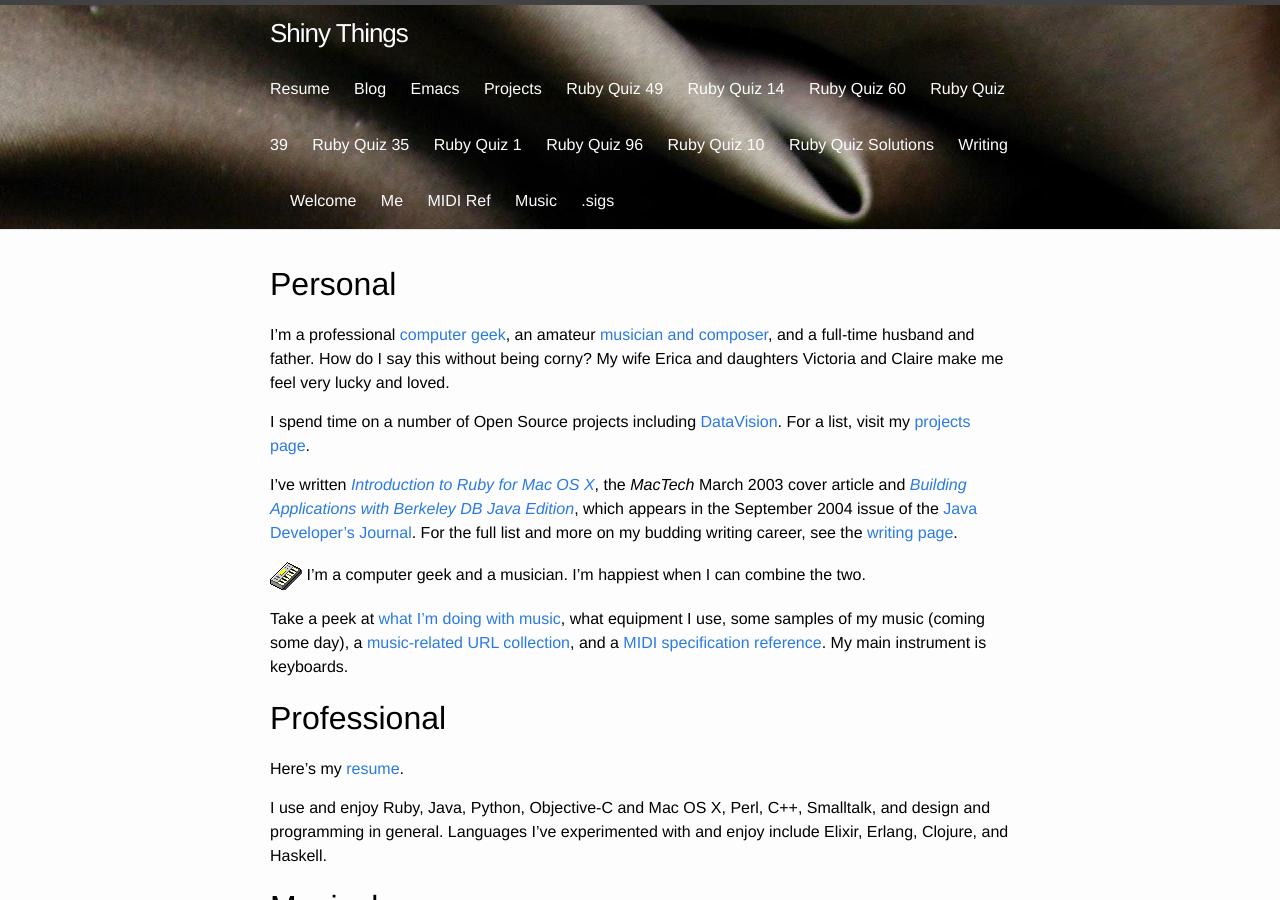
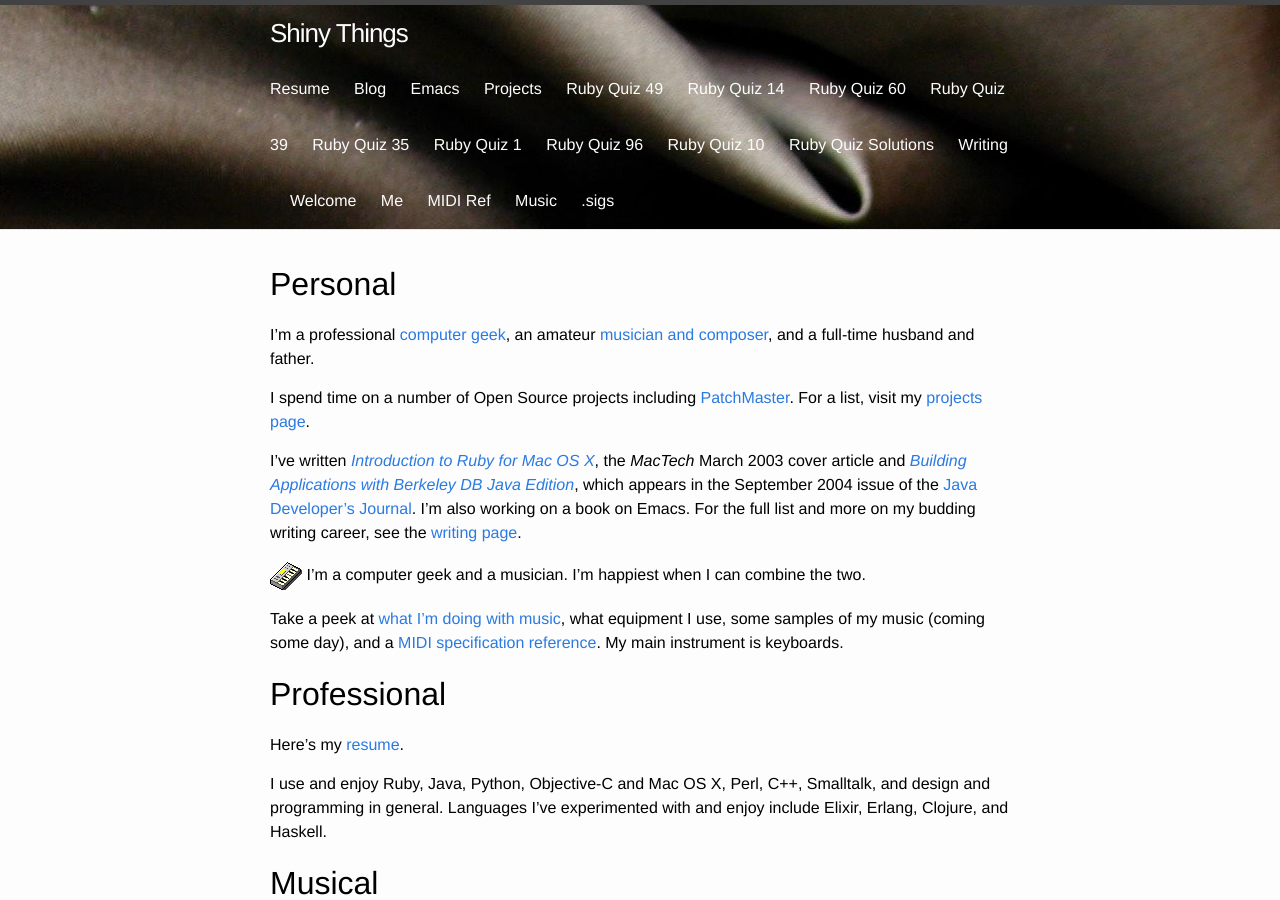
Before and after one commit to jimm/www-jimmenard-com-jekyll, a Jekyll site: the page built from jimm.md, in a window 1280 px wide and 900 px high. Built offline with Jekyll 4.4.1, drawn with Linux system fonts in a browser that asks for light colours.

Commit message:
checkpoint

```diff
--- a/jimm.md
+++ b/jimm.md
@@ -5,31 +5,32 @@ title: Me
 
 # Personal
 
-I'm a professional [computer geek](computers.html), an amateur
-[musician and composer](music.html), and a full-time husband and
-father. How do I say this without being corny? My wife Erica and daughters
-Victoria and Claire make me feel very lucky and loved.
+I'm a professional [computer geek](computers.html), an
+amateur [musician and composer](music.html), and a full-time husband and
+father.
 
 I spend time on a number of Open Source projects
-including [DataVision](http://datavision.sourceforge.net/). For
-a list, visit my [projects page](projects/index.html).
+including [PatchMaster](http://patchmaster.org/). For a list, visit
+my [projects page](projects/index.html).
 
-I've written
+I've
+written
 [<cite>Introduction to Ruby for Mac OS X</cite>](writing/Intro_to_Ruby.html),
-the <span class="mag-name">MacTech</span> March 2003 cover article and
+the <span class="mag-name">MacTech</span> March 2003 cover article
+and
 [<cite>Building Applications with Berkeley DB Java Edition</cite>](http://www.sys-con.com/story/?storyid=46235&DE=1),
-which appears in the September 2004 issue of the
-[Java Developer's Journal](http://www.sys-con.com/java/). For the full list
-and more on my budding writing career, see the [writing page](writing/).
+which appears in the September 2004 issue of
+the [Java Developer's Journal](http://www.sys-con.com/java/). I'm also
+working on a book on Emacs. For the full list and more on my budding writing
+career, see the [writing page](writing/).
 
 <a href="projects/keymaster/index.html"><img src="images/KeyMaster.gif"
 alt="KeyMaster" border="0" width="32" height="32" /></a> I'm a computer geek
 and a musician. I'm happiest when I can combine the two.
 
 Take a peek at [what I'm doing with music](music.html), what equipment I
-use, some samples of my music (coming some day), a
-[music-related URL collection](music.html#URLcollection), and a
-[MIDI specification reference](midi_ref.html). My main instrument is
+use, some samples of my music (coming some day), and
+a [MIDI specification reference](midi_ref.html). My main instrument is
 keyboards.
 
 # Professional
```
Also changed, not shown: index.md (+5 -2 lines), music.md (+10 -7 lines).
